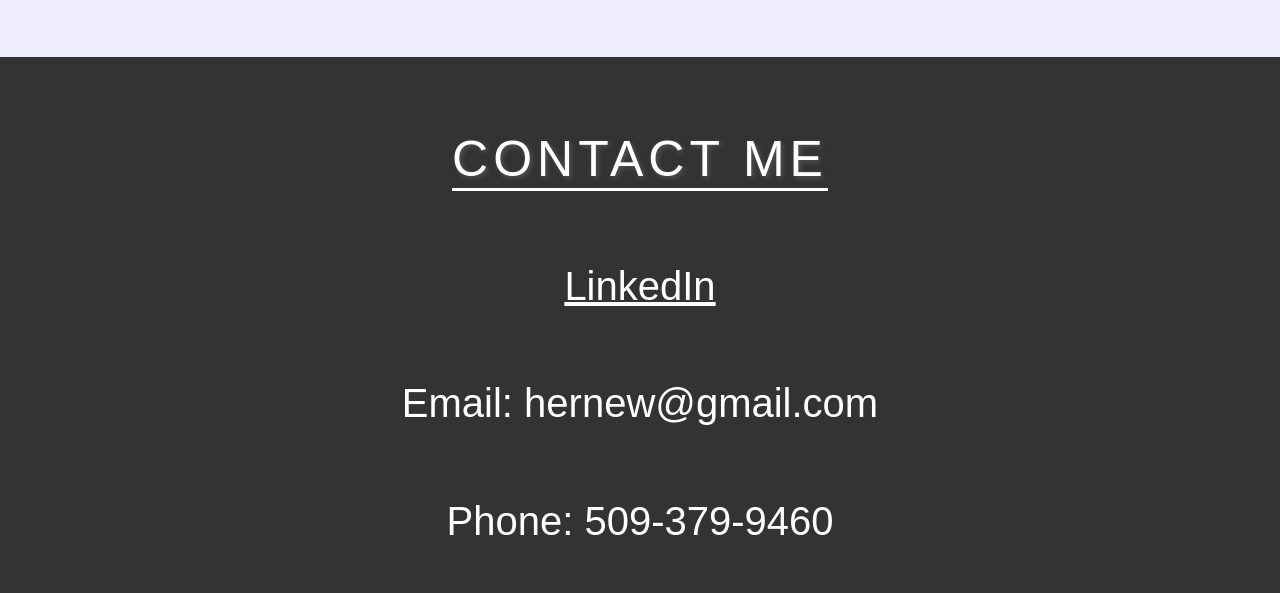
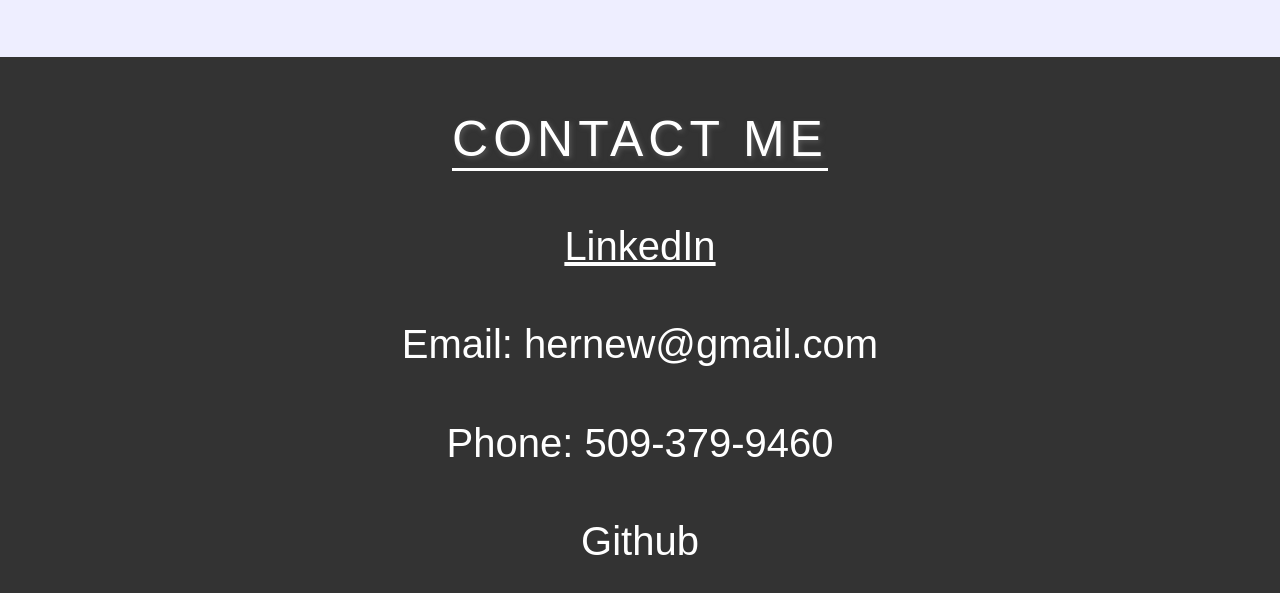
Before and after one commit to JMYoung93/Portfolio, a plain HTML site: page index.html in a window 1280 px wide. Shown: the part 3155-3748 px from the top of the page. Drawn offline with Linux system fonts and the light colour scheme; a web font is replaced by a local one.

Commit message:
added github to 'contact me' section

```diff
--- a/index.html
+++ b/index.html
@@ -151,6 +151,7 @@
       <a class="contact-link social" href="https://www.linkedin.com/in/jeff-young-956072215/">LinkedIn</a>
       <h2 class="contact-link">Email: hernew@gmail.com</h2>
       <h2 class="contact-link">Phone: 509-379-9460</h2>
+      <h2 class="contact-link" href="https://github.com/JMYoung93">Github</h2>
       <!-- <form class="contact-form center">
         <input type="text" placeholder="Name">
         <input type="email" placeholder="Email">
```
